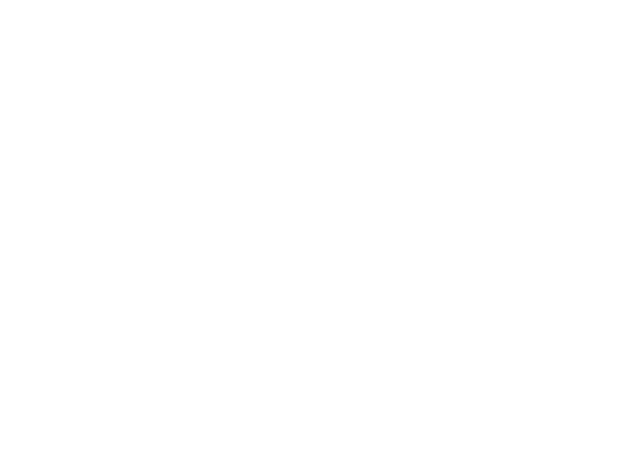
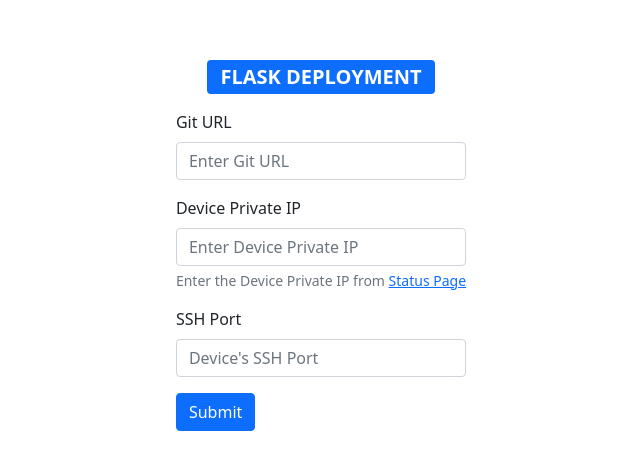
Before and after one commit to Pinto565/opencloud-v1-fe, a React (Create React App) app: page /deploy/flask in a window 1280 px wide. Shown: the part 155-624 px from the top of the page, without its empty margins (319-959 px from the left). Built offline with nearby package versions, Linux system fonts and the light colour scheme.

Commit message:
Almost done

```diff
--- a/src/App.js
+++ b/src/App.js
@@ -17,7 +17,7 @@
           <Route exact path="/login" component={Login} />
           <Route exact path="/devices" component={DeviceStatus} />
           <Route exact path="/deploy" component={DeployApplication} />
-          {/* <Route exact path="/deploy/flask" component={FlaskDeployment} /> */}
+          <Route exact path="/deploy/flask" component={FlaskDeployment} />
           <Route exact path="/devices/add" component={AddDevice} />
           <Route exact path="/ssh" component={SshKey} />
         </Switch>
--- a/src/pages/AddDevice.jsx
+++ b/src/pages/AddDevice.jsx
@@ -18,8 +18,8 @@
     axios
       .get("http://107.175.94.152:5000/certificate", {
         params: {
-          imei: imeiRef.current.value,
-          email: emailRef.current.value,
+          imei: (imeiRef.current.value || "336655998899"),
+          email: (emailRef.current.value || "infantvalan02@gmail.com"),
         },
       })
       .then((res) => {
--- /dev/null
+++ b/src/pages/ApplicationDeploymentStatus.jsx
@@ -0,0 +1,25 @@
+import React from "react";
+import { Link } from "react-router-dom";
+
+export default function ApplicationDeploymentStatus(props) {
+  return (
+    <div>
+      <div>
+        <div className="vh-100 d-flex justify-content-center align-items-center flex-column px-3">
+          <p className="badge bg-primary text-uppercase fs-5 mb-3">
+            Status == {props.result.status}
+          </p>
+          <p className="badge bg-primary text-uppercase fs-5 mb-3">
+            Site == {props.result.public_site}
+          </p>
+          <p className="badge bg-primary text-uppercase fs-5 mb-3">
+           Command == {props.result.command}
+          </p>
+          <Link to="/">
+            <button className="btn btn-success">Home</button>
+          </Link>
+        </div>
+      </div>
+    </div>
+  );
+}
--- a/src/pages/DeviceStatus.jsx
+++ b/src/pages/DeviceStatus.jsx
@@ -8,7 +8,7 @@
   const fetcher = (url) => axios.get(url).then((res) => res.data);
 
   const { data: res, error: err } = useSWR(
-    "http://opencloud-dev.herokuapp.com",
+    "http://107.175.94.152:5000/devices/available",
     fetcher
   );
   if (err) {
--- a/src/pages/FlaskDeployment.jsx
+++ b/src/pages/FlaskDeployment.jsx
@@ -1,25 +1,53 @@
 import React from "react";
-import { useState } from "react";
+import { useState, useRef } from "react";
 import Loader from "../components/Loader";
-import DeploymentStatus from "./CertificateStatus";
+import ApplicationDeploymentStatus from "./ApplicationDeploymentStatus";
 import FadeIn from "../components/FadeIn";
+import axios from "axios";
 
 export default function FlaskDeployment() {
-  const [dataSent, setDataSent] = useState(true);
-  const [dataReceived, setDataReceived] = useState(true);
+  const [dataSent, setDataSent] = useState(false);
+  const [dataReceived, setDataReceived] = useState(false);
+  const [apiData, setApiData] = useState({});
 
-  const testarray = {
-    "name" : "pinto",
-    "age" : "20"
-  }
+  const gitRef = useRef();
+  const deviceRef = useRef();
+  const portRef = useRef();
+
+  const handleOnClick = () => {
+    setDataSent(true);
+    axios
+      .get("http://107.175.94.152:5000/deploy/flask", {
+        params: {
+          giturl:
+            gitRef.current.value ||
+            "https://github.com/Pinto565/sample-flask.git",
+          device: deviceRef.current.value || "10.8.0.2",
+          port: portRef.current.value || "8022",
+        },
+      })
+      .then((res) => {
+        // console.log(res.data);
+        setApiData(res.data);
+        // console.log(apiData);
+      })
+      .then(() => {
+        setDataReceived(true);
+        // console.log(apiData);
+      })
+      .catch((err) => {
+        // console.log(err.response.data);
+        setDataReceived(false);
+        setDataSent(false);
+      });
+  };
 
   return (
     <div>
       <FadeIn>
         {dataSent ? (
           dataReceived ? (
-            <DeploymentStatus given={testarray} >
-              </DeploymentStatus>
+            <ApplicationDeploymentStatus result={apiData}></ApplicationDeploymentStatus>
           ) : (
             <Loader />
           )
@@ -39,6 +67,7 @@
                     class="form-control"
                     id="giturl"
                     name="giturl"
+                    ref={gitRef}
                     placeholder="Enter Git URL"
                   />
                 </div>
@@ -51,6 +80,7 @@
                     class="form-control"
                     name="device"
                     id="device"
+                    ref={deviceRef}
                     placeholder="Enter Device Private IP"
                   />
                   <div className="form-text">
@@ -67,10 +97,13 @@
                     class="form-control"
                     name="port"
                     id="ssh-port"
+                    ref={portRef}
                     placeholder="Device's SSH Port"
                   />
                 </div>
-                  <button class="btn btn-primary">Add</button>
+                <button onClick={handleOnClick} class="btn btn-primary">
+                  Submit
+                </button>
               </form>
             </div>
           </div>
```
Lines whose indentation alone changed are shown as unchanged.
